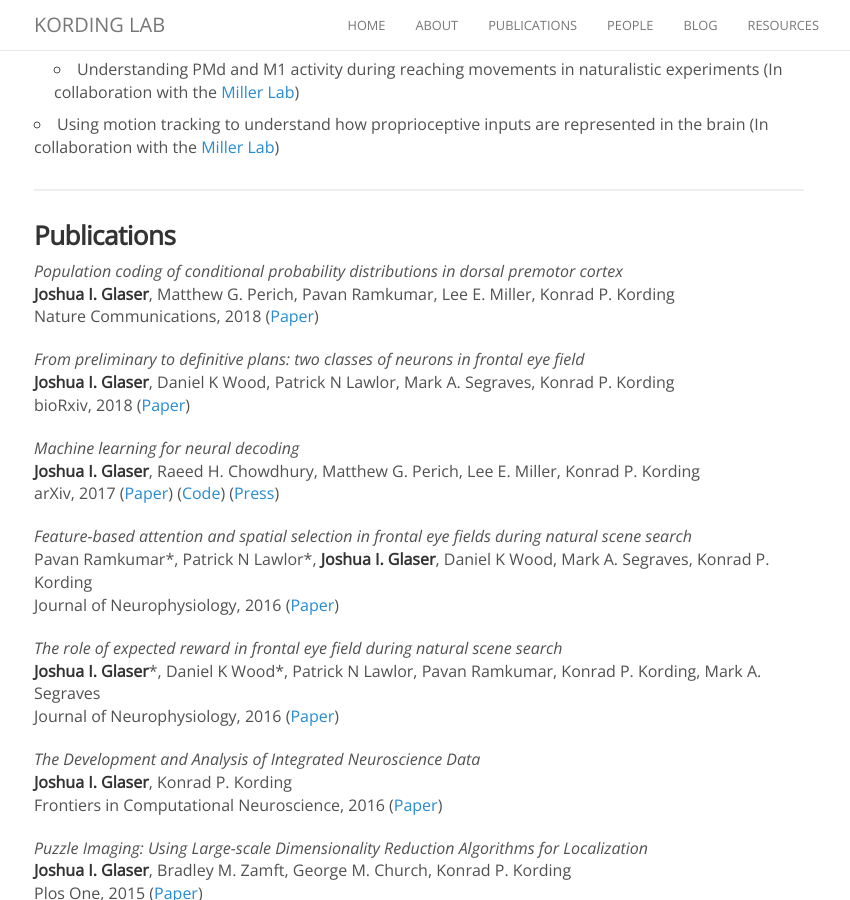
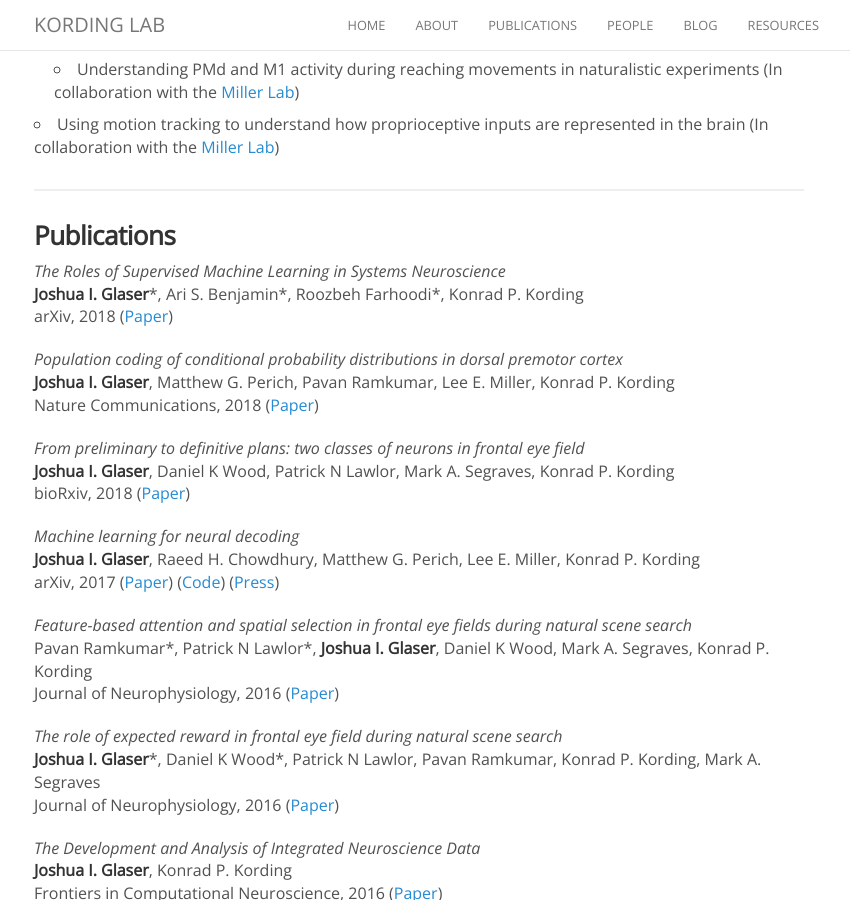
Before and after one commit to KordingLab/KordingLab.github.io, a Jekyll site: the page built from _people/josh_glaser.md, in a window 1280 px wide and 900 px high, scrolled down 777 px. Shown: the whole window, without its empty margins (221-1071 px from the left). Built offline with Jekyll 4.4.1, drawn with Linux system fonts in a browser that asks for light colours; nearby versions of some CDN libraries; comment, search, counter and statistics services are not loaded.

Commit message:
Update josh_glaser.md

```diff
--- a/_people/josh_glaser.md
+++ b/_people/josh_glaser.md
@@ -35,6 +35,10 @@ joined: 2012
 <hr>
 
 ### Publications
+
+_The Roles of Supervised Machine Learning in Systems Neuroscience_<br>
+**Joshua I. Glaser**\*, Ari S. Benjamin\*, Roozbeh Farhoodi\*, Konrad P. Kording<br>
+arXiv, 2018 ([Paper](https://arxiv.org/abs/1805.08239))
 
 _Population coding of conditional probability distributions in dorsal premotor cortex_<br>
 **Joshua I. Glaser**, Matthew G. Perich, Pavan Ramkumar, Lee E. Miller, Konrad P. Kording<br>
```
